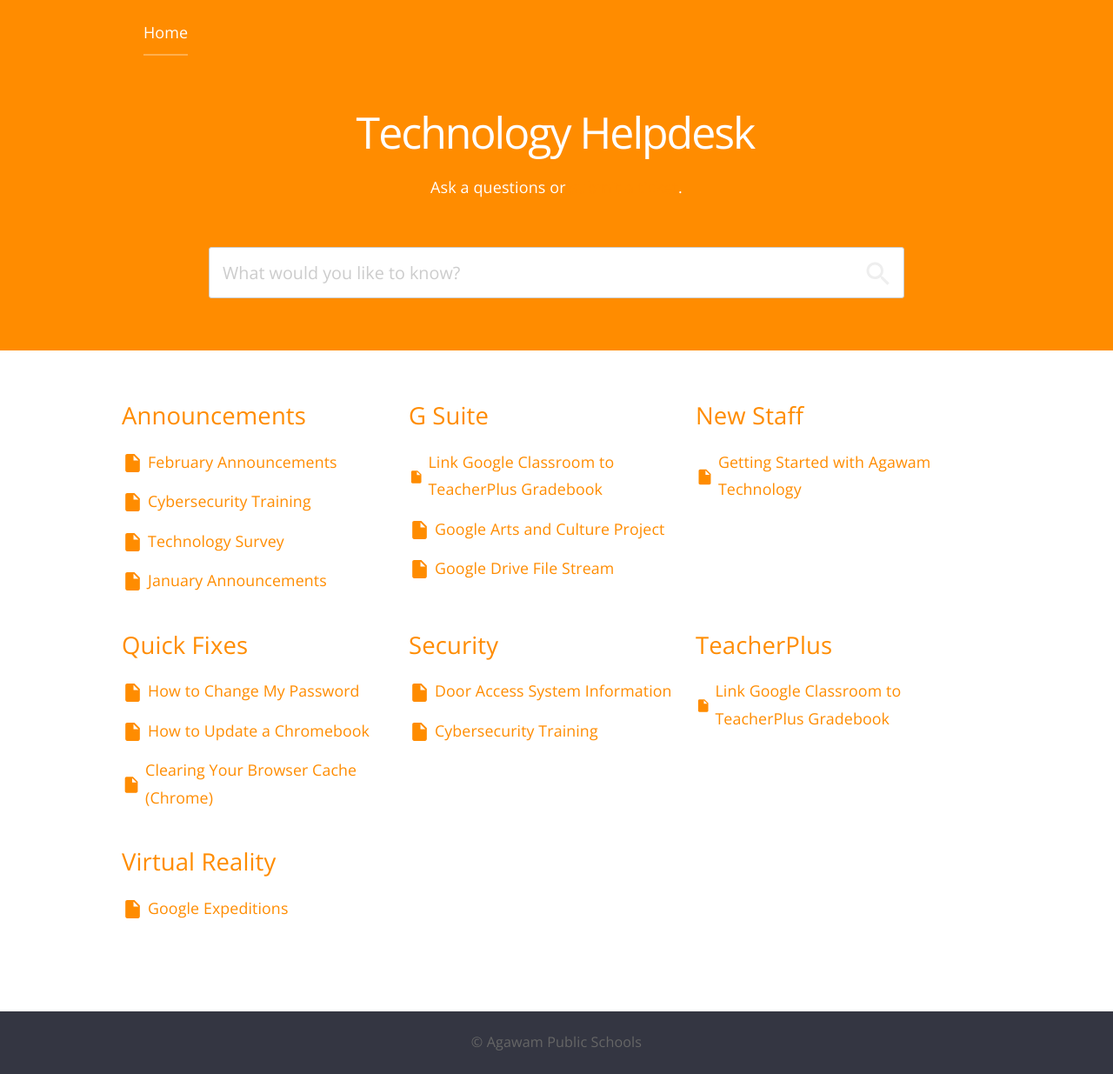
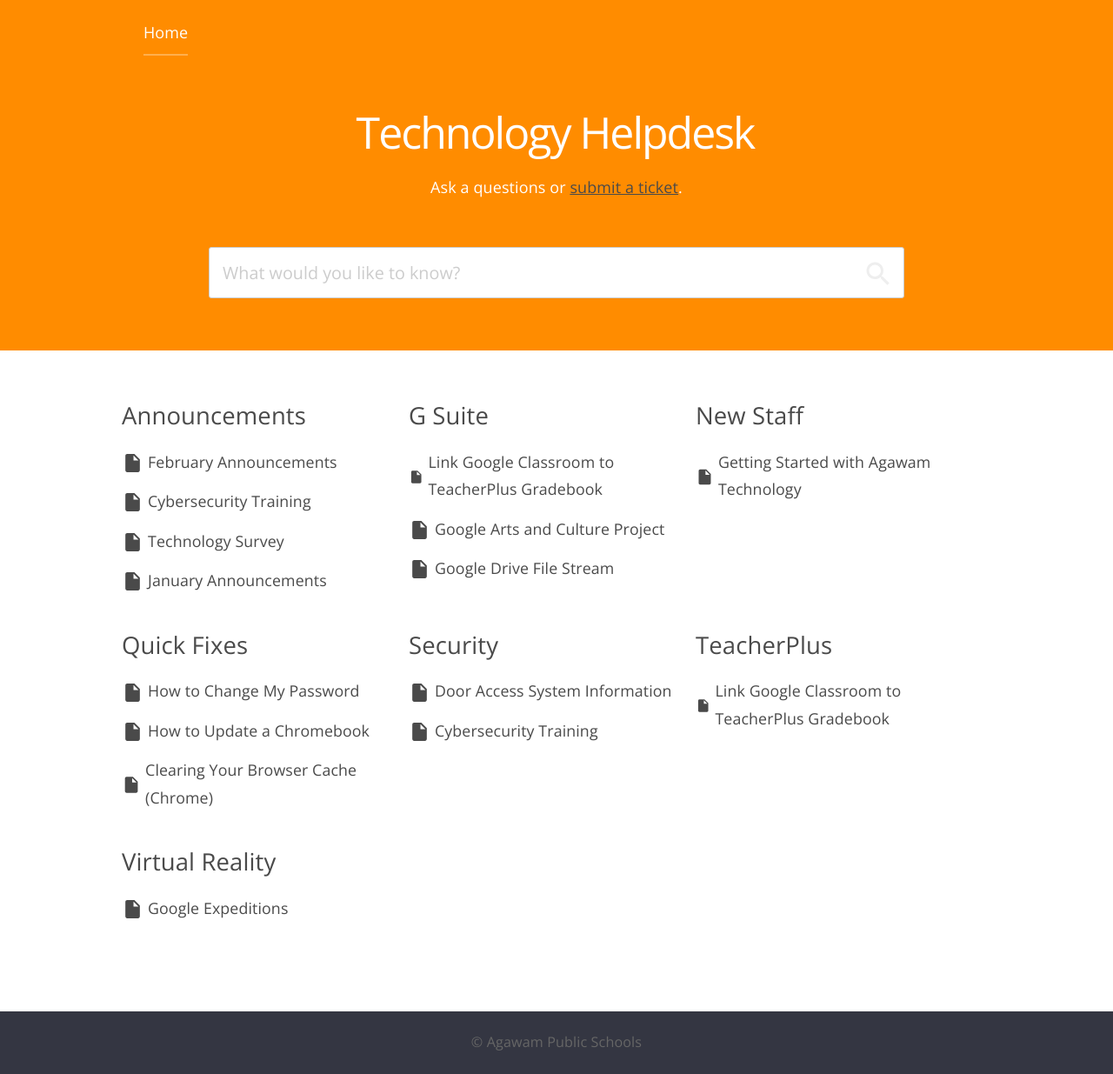
Before and after one commit to Agawam-IT/tech.agawamed.org, a Jekyll site: the page built from index.html, in a window 1280 px wide. Shown: the whole page at 87% size. Built offline with Jekyll 4.4.1, drawn with Linux system fonts in a browser that asks for light colours; nearby versions of some CDN libraries; a script that is not in the unit is left out.

Commit message:
Update variables.scss

```diff
--- a/_sass/variables.scss
+++ b/_sass/variables.scss
@@ -10,5 +10,5 @@
 $light-grey: #ccc;
 $header-color: #FF8C00;
 
-$link-color: #FF8C00;
-$link-hover-color: #111;
+$link-color: #4A4A4A;
+$link-hover-color: #FF8C00;
```
